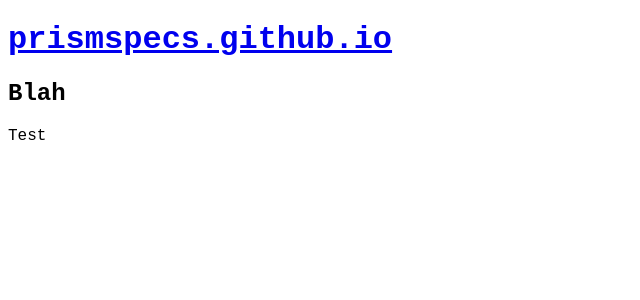
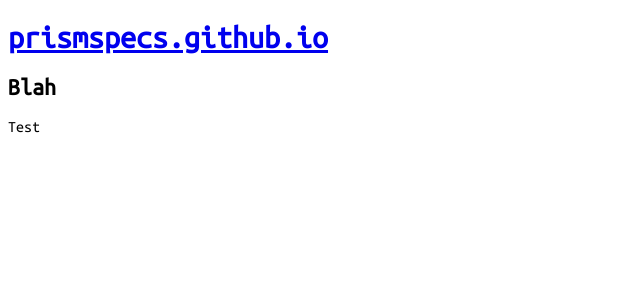
Before and after one commit to prismspecs/prismspecs.github.io, a Jekyll site: the page built from test.md, in a window 1280 px wide. Shown: the top 300 px of the page, without its empty margins (0-640 px from the left). Built offline with Jekyll 4.4.1, drawn with Linux system fonts in a browser that asks for light colours; our own code applies the rules of GitHub Pages for plain Markdown files; a script that is not in the unit is left out.

Commit message:
Updated style.scss.

```diff
--- a/_layouts/default.html
+++ b/_layouts/default.html
@@ -6,6 +6,7 @@
     <meta name="viewport" content="width=device-width, initial-scale=1">
 
 {% seo %}
+		<link href="https://fonts.googleapis.com/css?family=Ubuntu+Mono" rel="stylesheet">
     <link rel="stylesheet" href="{{ "/assets/css/style.css?v=" | append: site.github.build_revision | relative_url }}">
     <!--[if lt IE 9]>
     <script src="https://cdnjs.cloudflare.com/ajax/libs/html5shiv/3.7.3/html5shiv.min.js"></script>
--- a/assets/css/style.scss
+++ b/assets/css/style.scss
@@ -10,3 +10,7 @@
 img {
 	max-width:100%;
 }
+
+.wrapper {
+	max-width:768px;
+}
```
